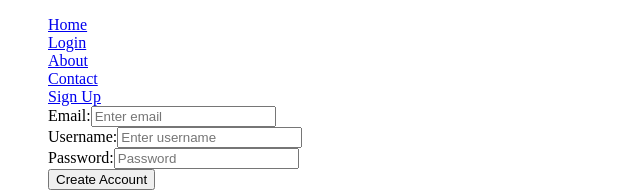
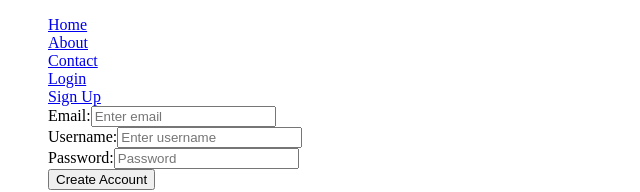
Before and after one commit to alocasia28/crowdfunding-frontend, a React (Vite) app: page /signup in a window 1280 px wide. Shown: the top 192 px of the page, without its empty margins (0-640 px from the left). Built offline with nearby package versions, Linux system fonts and the light colour scheme.

Commit message:
changed nav order

```diff
--- a/src/components/NavBar.jsx
+++ b/src/components/NavBar.jsx
@@ -18,6 +18,8 @@ function NavBar() {
             <ul>
                 <nav>
                     <li><Link to="/">Home</Link></li>
+                    <li><Link to="/about">About</Link></li>
+                    <li><Link to="/contact">Contact</Link></li>
                     <li>{auth.token ? (
                         <>
                             <span>Welcome User </span>
@@ -30,8 +32,7 @@ function NavBar() {
                         <Link to="/login">Login</Link>
                     )}
                     </li>
-                    <li><Link to="/about">About</Link></li>
-                    <li><Link to="/contact">Contact</Link></li>
+
 
                     <li>{auth.token ? (
                         <>
```
